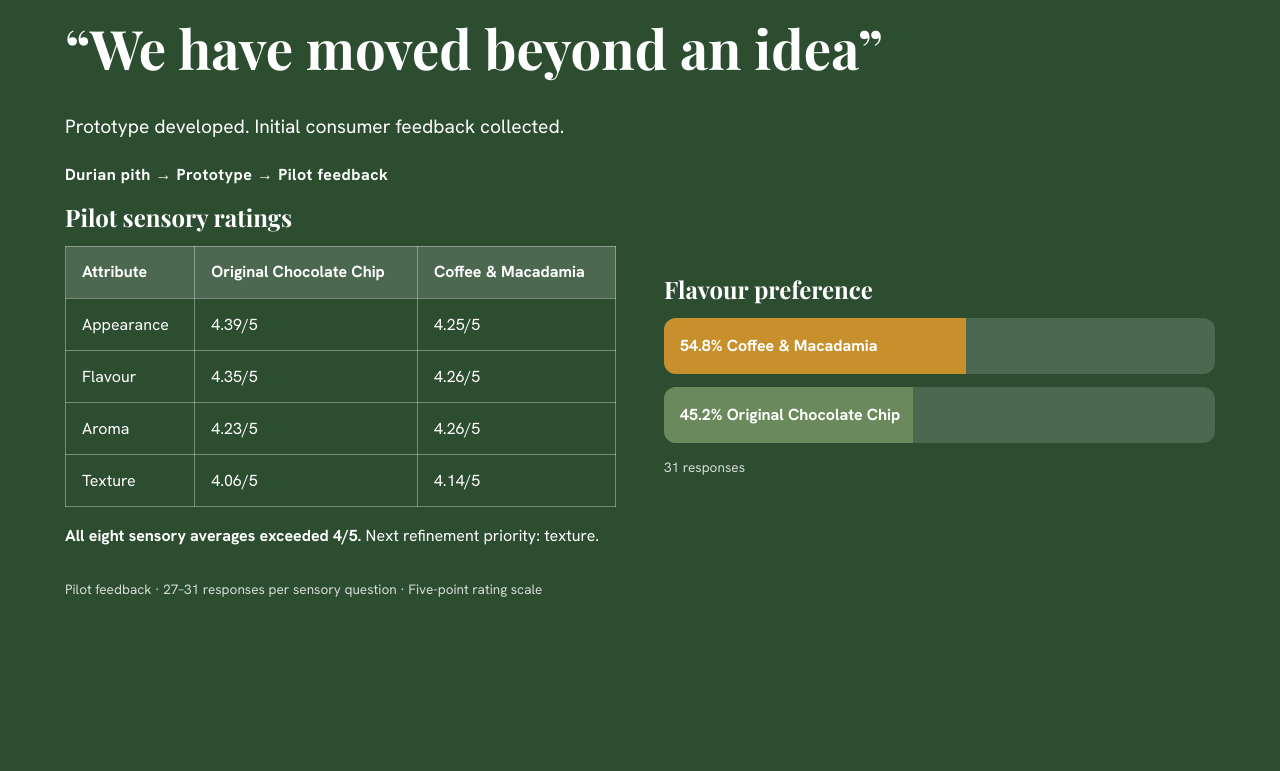
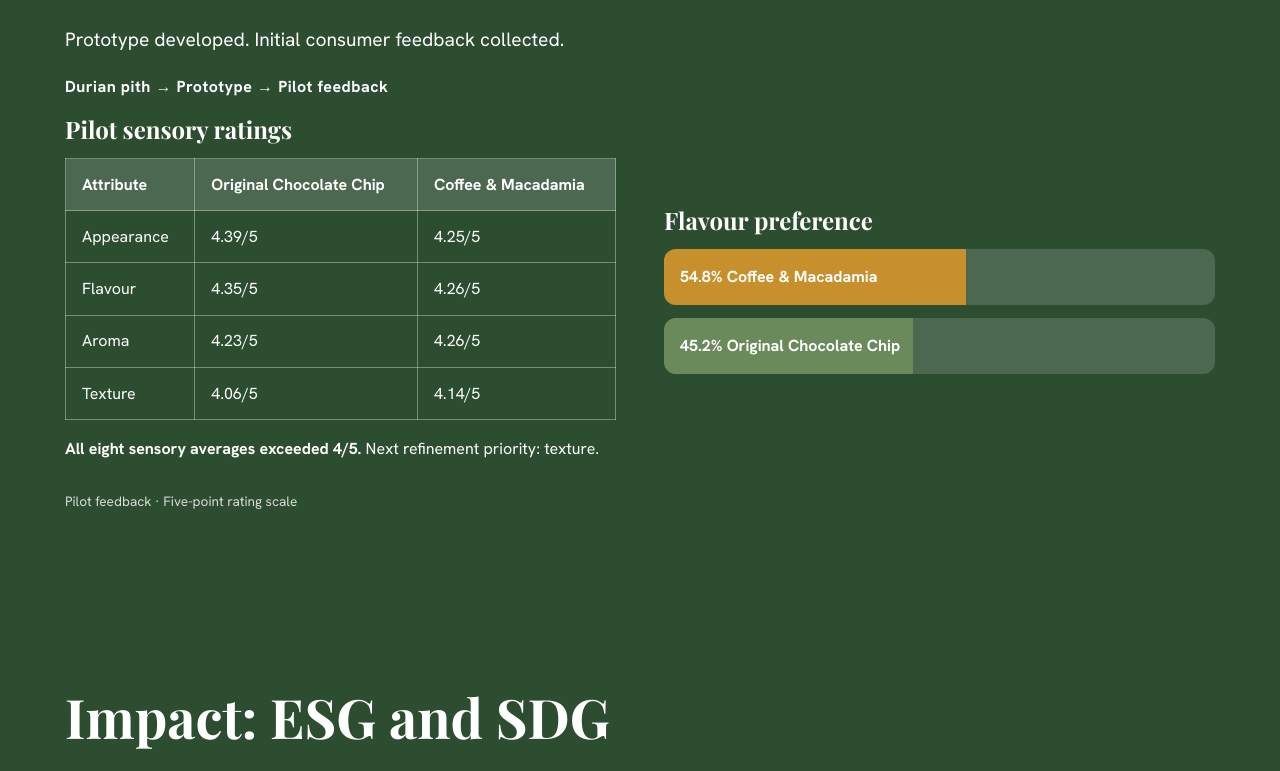
Before and after one commit to lippo05/pith_bites, a plain HTML site: page index.html in a window 1280 px wide. Shown: the part 4092-4863 px from the top of the page. Drawn offline with nearby package versions, Linux system fonts and the light colour scheme.

Commit message:
Update index.html

```diff
--- a/index.html
+++ b/index.html
@@ -98,11 +98,9 @@
     <tbody>
       <tr><td>Pack</td><td>100 g Value Pack*</td><td>100 g cookies</td></tr>
       <tr><td>Price</td><td><strong>RM12.90</strong> (proposed retail price)</td><td>RM14.90 (standard-outlet listed price)</td></tr>
-      <tr><td>Difference</td><td colspan="2"><strong>RM2 less per 100 g</strong></td></tr>
     </tbody>
   </table>
   <p class="center"><em>Familiar flavours. A distinctive upcycled ingredient.</em></p>
-  <p class="fine center">Source: Famous Amos official price list, checked 1 Oct 2026. Prices vary by outlet and promotion. *Comparison assumes 100 g finished net weight for Pith Bites; confirm after baking.</p>
 </section>
 
 <!-- EXPERIENCE -->
@@ -156,10 +154,9 @@
       <h3>Flavour preference</h3>
       <div class="bar"><span style="--w:54.8%"></span><b>54.8% Coffee &amp; Macadamia</b></div>
       <div class="bar alt"><span style="--w:45.2%"></span><b>45.2% Original Chocolate Chip</b></div>
-      <p class="fine">31 responses</p>
     </div>
   </div>
-  <p class="fine">Pilot feedback · 27–31 responses per sensory question · Five-point rating scale</p>
+  <p class="fine">Pilot feedback · Five-point rating scale</p>
 </section>
 
 <!-- IMPACT -->
```
